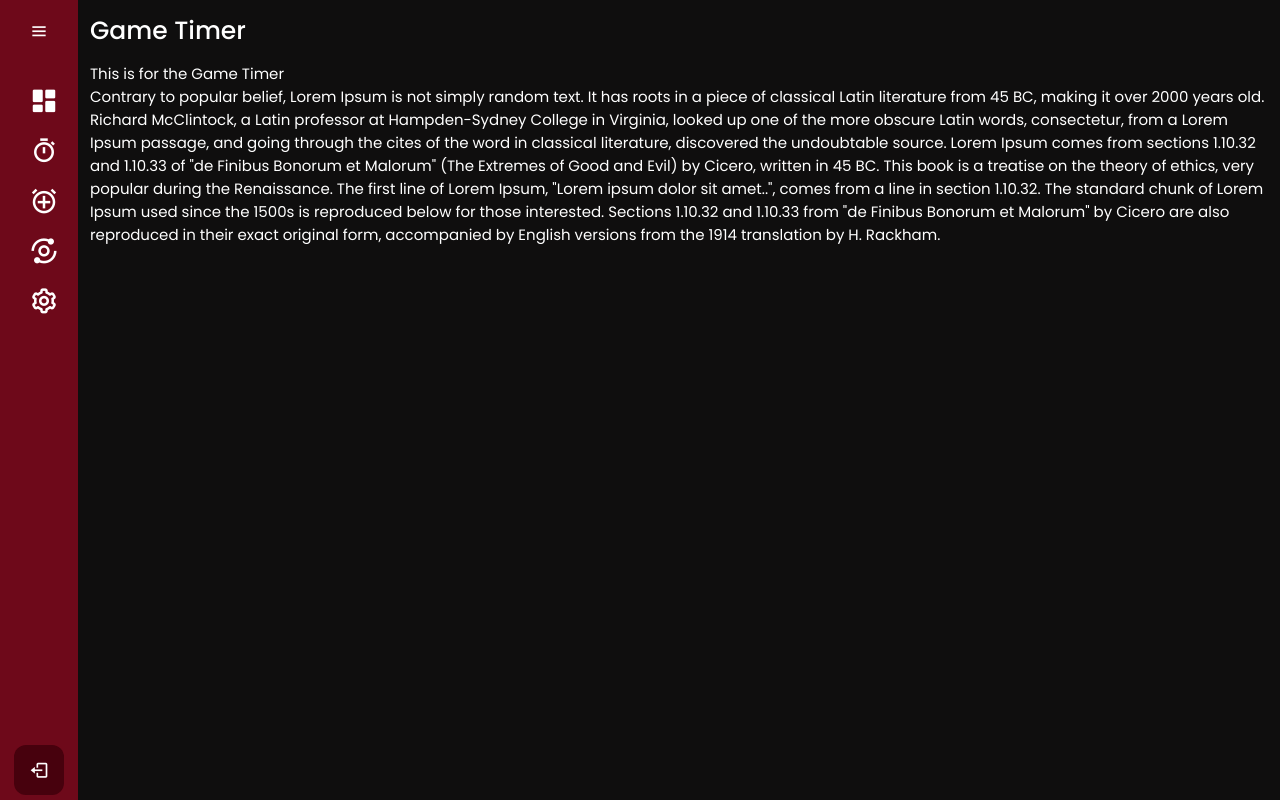
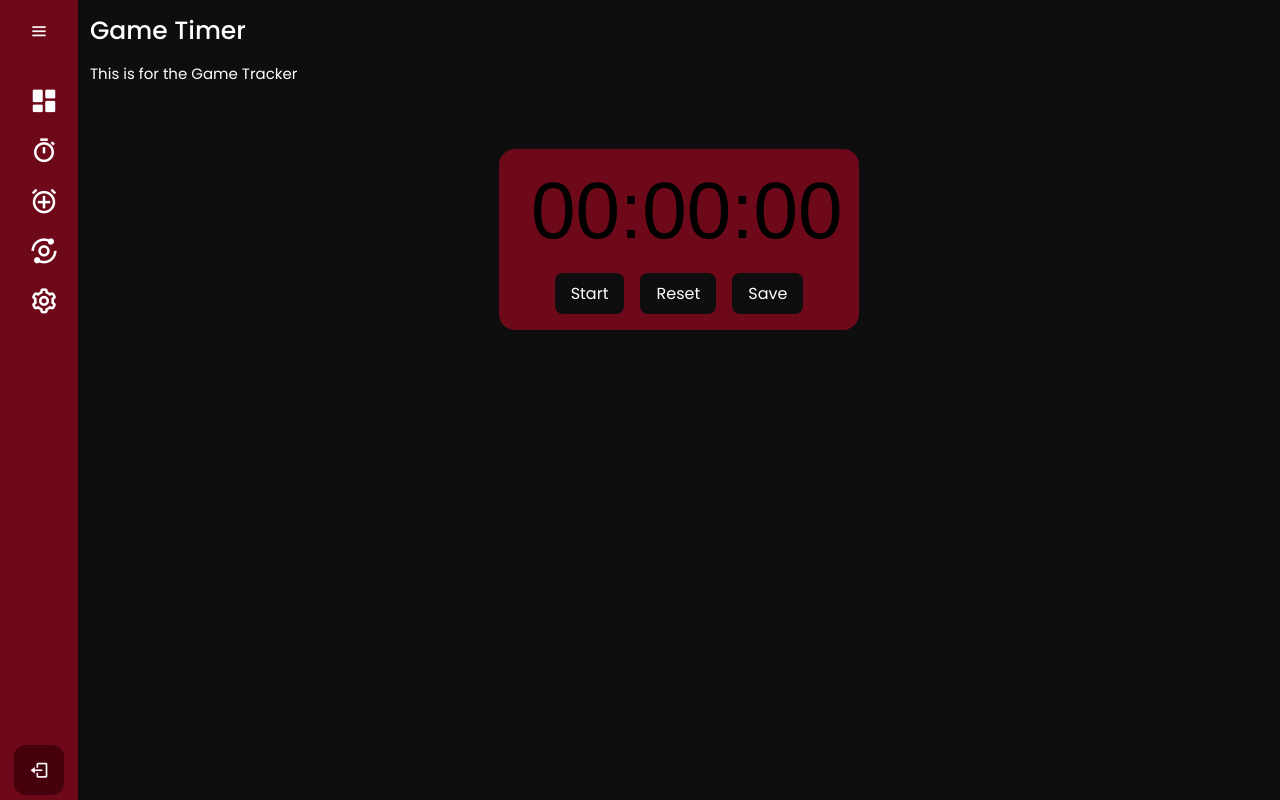
Before and after one commit to lesterrentosa/GameEase, a plain HTML site: page 2GameTracker/index.html in a window 1280 px wide. Drawn offline with nearby package versions, Linux system fonts and the light colour scheme.

Commit message:
Add files via upload
may oras na

```diff
--- a/2GameTracker/index.html
+++ b/2GameTracker/index.html
@@ -72,9 +72,18 @@
 	<div class="home_content">
 		<div class="text">Game Timer</div>
 		<div class="context">
-			This is for the Game Timer <br>Contrary to popular belief, Lorem Ipsum is not simply random text. It has roots in a piece of classical Latin literature from 45 BC, making it over 2000 years old. Richard McClintock, a Latin professor at Hampden-Sydney College in Virginia, looked up one of the more obscure Latin words, consectetur, from a Lorem Ipsum passage, and going through the cites of the word in classical literature, discovered the undoubtable source. Lorem Ipsum comes from sections 1.10.32 and 1.10.33 of "de Finibus Bonorum et Malorum" (The Extremes of Good and Evil) by Cicero, written in 45 BC. This book is a treatise on the theory of ethics, very popular during the Renaissance. The first line of Lorem Ipsum, "Lorem ipsum dolor sit amet..", comes from a line in section 1.10.32.
-
-			The standard chunk of Lorem Ipsum used since the 1500s is reproduced below for those interested. Sections 1.10.32 and 1.10.33 from "de Finibus Bonorum et Malorum" by Cicero are also reproduced in their exact original form, accompanied by English versions from the 1914 translation by H. Rackham.
+			This is for the Game Tracker
+		</div>
+		<div class="watch">
+			<div class="time">
+				00:00:00
+			</div>
+			<div class="controls">
+				<button id="start">Start</button>
+				<button id="pause" style="display: none">Stop</button>
+				<button id="reset">Reset</button>
+				<button id="save">Save</button>
+			</div>
 		</div>
 	</div>
 
@@ -87,6 +96,58 @@
 			sidebar.classList.toggle("active");
 		}
 
+		//CLock Script//
+		const time_el = document.querySelector('.watch .time');
+		const start_btn = document.getElementById('start');
+		const stop_btn = document.getElementById('pause');
+		const reset_btn = document.getElementById('reset');
+		const save_btn = document.getElementById('save');
+
+		let seconds = 0;
+		let interval ;
+
+		//Event listeners pag clinick yung buttons//
+		start_btn.addEventListener('click', () =>{
+			clearInterval(interval);
+			interval = setInterval(timer, 1000);
+			start.style.display = "none";
+			pause.style.display = "block";
+		})
+		stop_btn.addEventListener('click', () =>{
+			clearInterval(interval);
+			start.style.display = "block";
+			pause.style.display = "none";
+
+		})
+		reset_btn.addEventListener('click', () =>{
+			 clearInterval(interval);
+			 seconds = 0;
+			 time_el.innerText = '00:00:00';
+			 pause.style.display = "none";
+		     start.style.display = "block";
+		});
+
+		save_btn.addEventListener('click',() =>{
+			console.log(time_el);
+		})
+
+		//timer function
+
+		function timer(){
+			seconds++;
+
+			let hrs = Math.floor(seconds / 3600);
+			let mins = Math.floor((seconds-(hrs*3600))/ 60);
+			let secs = seconds % 60;
+
+			if(secs < 10) secs = '0' + secs;
+			if(mins < 10) mins = '0' + mins;
+			if(hrs < 10) hrs = '0' + hrs;
+
+			time_el.innerText = `${hrs}:${mins}:${secs}`;
+		}
 	</script>
+
+
 </body>
 </html>
--- a/2GameTracker/style.css
+++ b/2GameTracker/style.css
@@ -228,7 +228,7 @@ body{
 	width: calc(100% - 78px);
 	left: 78px;
 	background: #0f0e0e;
-	z-index: -1;
+	z-index: 1;
 	transition: all 0.5s ease;
 
 }
@@ -250,3 +250,55 @@ body{
 	width: calc(100% - 240px);
 	left: 240px;
 }
+
+/* STOP WATCH CSS*/
+
+.watch{
+	text-align: center;
+	background: #6e091a;
+	width: 100%;
+	max-width: 360px;
+	margin: 4rem auto;
+	padding: 1rem 2rem;
+	border-radius: 1rem;
+	overflow: hidden;
+	flex-direction: column;
+
+}
+
+.time{
+	font-size: 5rem;
+	font-weight: 300;
+	margin-bottom: 1rem;
+	font-family: "Fira sans", sans-serif;
+
+}
+
+.controls{
+	display: flex;
+	align-items: flex-start;
+	justify-content: center;
+}
+
+.controls button{
+	appearance: none;
+	background: none;
+	outline: none;
+	border: none;
+	user-select: none;
+
+
+	color: #fff;
+	font-size: 1rem;
+	background-color: #0f0e0e;
+	margin: 0 0.5rem;
+	padding: 0.5rem 1rem;
+	border-radius: 0.5rem;
+	cursor: pointer;
+
+	transition: 0.4s;
+}
+
+button:active{
+	background-color: #6e091a;
+}
```
Also changed, not shown: 2GameTracker/spp.js (added, +44 -0 lines).
